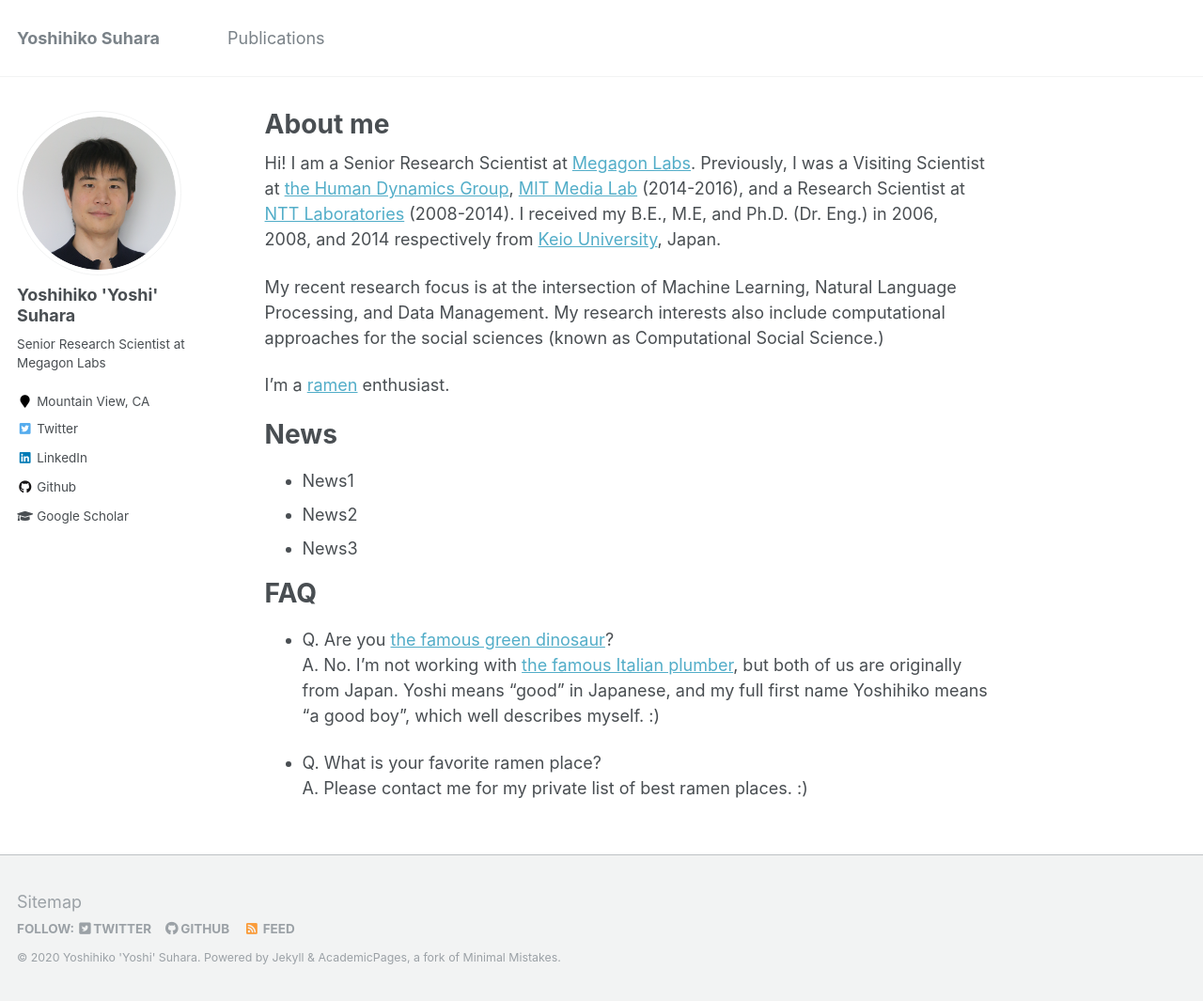
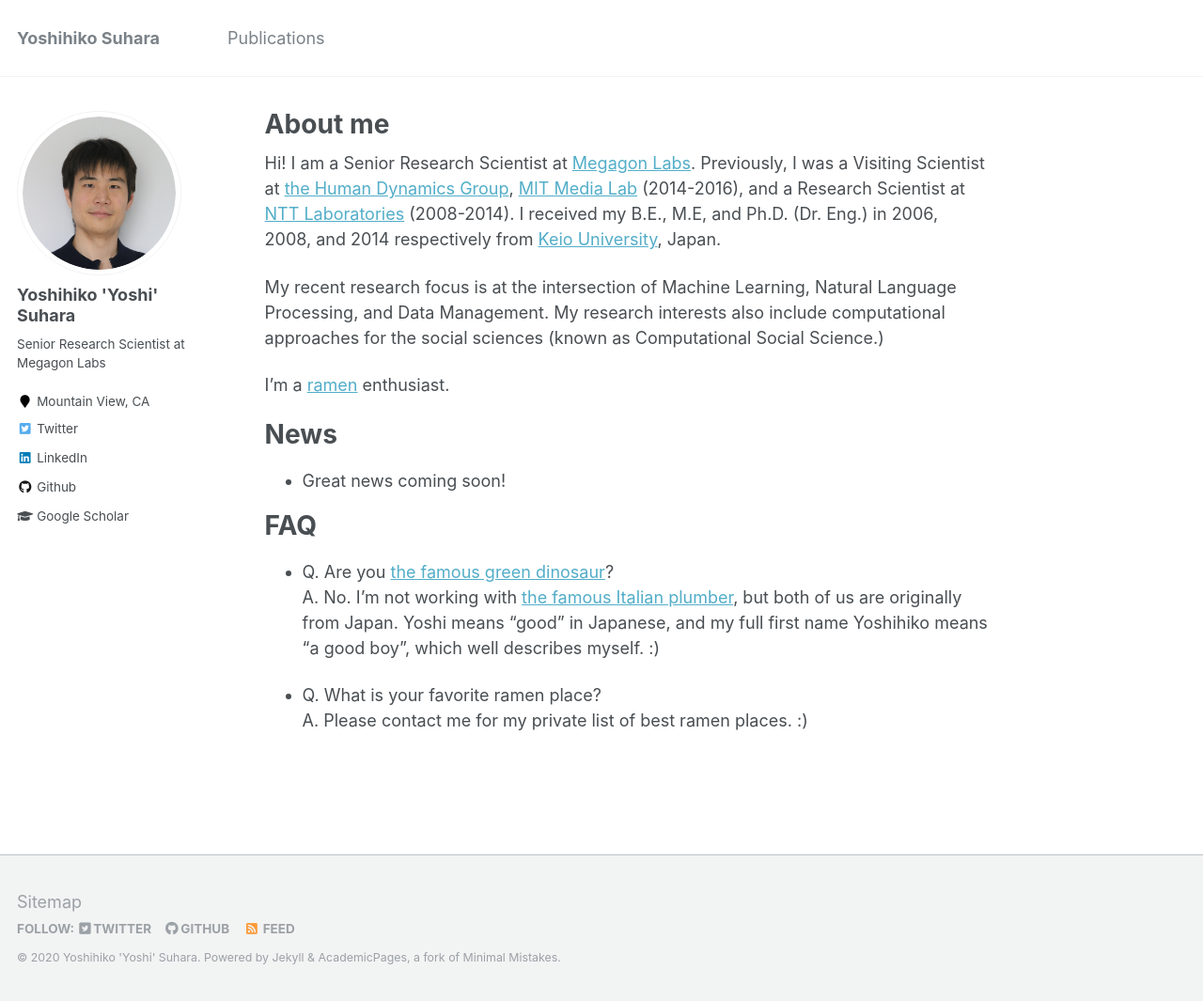
Before and after one commit to suhara/suhara.github.io, a Jekyll site: the page built from _pages/about.md, in a window 1280 px wide and 1065 px high. Shown: the whole window at 94% size. Built offline with Jekyll 4.4.1, drawn with Linux system fonts in a browser that asks for light colours.

```diff
--- a/_pages/about.md
+++ b/_pages/about.md
@@ -20,18 +20,16 @@ I'm a [ramen](https://en.wikipedia.org/wiki/Ramen) enthusiast.
 
 News
 ======
-- News1
-- News2
-- News3
+- Great news coming soon!
 
 
 FAQ
 ======
-- Q. Are you [the famous green dinosaur](https://en.wikipedia.org/wiki/Yoshi)?\
+- Q. Are you [the famous green dinosaur](https://en.wikipedia.org/wiki/Yoshi)?
 A. No. I'm not working with [the famous Italian plumber](https://en.wikipedia.org/wiki/Mario),
 but both of us are originally from Japan. Yoshi means "good" in Japanese, and my full first name Yoshihiko means "a good boy",
 which well describes myself. :)
 
 
-- Q. What is your favorite ramen place?\
+- Q. What is your favorite ramen place?
 A. Please contact me for my private list of best ramen places. :)
```
Also changed, not shown: _pages/publications.md (+4 -2 lines).
